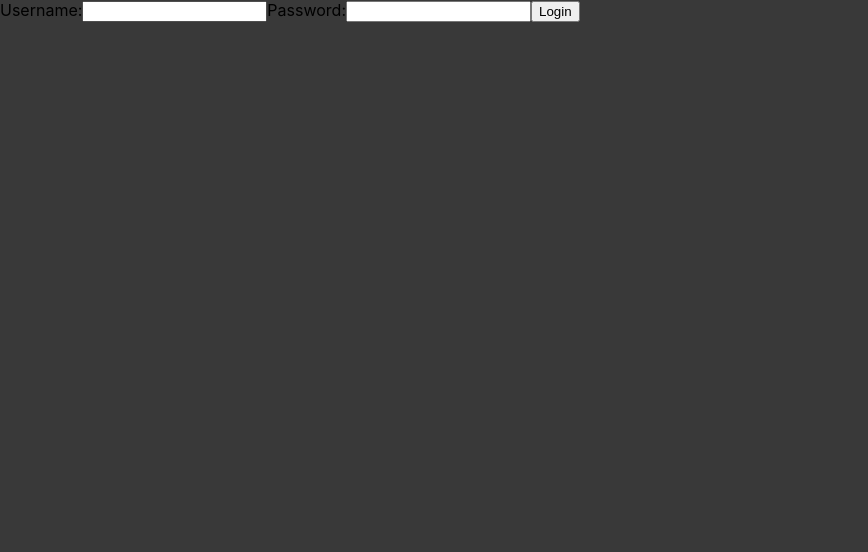
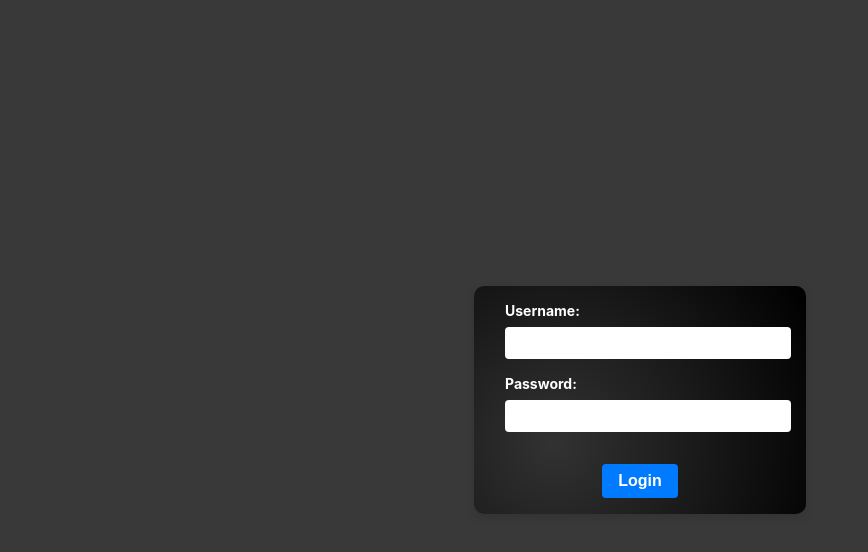
Before and after one commit to StefanDespotovic/banking-system, a React (Create React App) app: page /login in a window 1280 px wide. Shown: the top 552 px of the page, without its empty margins (0-868 px from the left). Built offline with nearby package versions, Linux system fonts and the light colour scheme.

Commit message:
connection with db

```diff
--- a/package.json
+++ b/package.json
@@ -3,10 +3,13 @@
   "version": "0.1.0",
   "private": true,
   "dependencies": {
+    "@hookform/error-message": "^2.0.1",
     "@testing-library/jest-dom": "^5.16.5",
     "@testing-library/react": "^13.4.0",
     "@testing-library/user-event": "^13.5.0",
     "chart.js": "^4.2.1",
+    "express": "^4.18.2",
+    "mysql2": "^3.2.4",
     "react": "^18.2.0",
     "react-chartjs-2": "^5.2.0",
     "react-dom": "^18.2.0",
--- a/src/components/creditCard/CreditCard.js
+++ b/src/components/creditCard/CreditCard.js
@@ -44,7 +44,12 @@ const TransactionNumber = styled.div`
   text-align: center;
 `;
 
-const CreditCard = ({ accountType, cardBrand, balance, transactionNumber }) => {
+const CreditCard = ({
+  accountType,
+  cardBrand,
+  balance,
+  transaction_number,
+}) => {
   return (
     <CardWrapper>
       <HeaderWrapper>
@@ -52,7 +57,7 @@ const CreditCard = ({ accountType, cardBrand, balance, transactionNumber }) => {
         <CardBrand>{cardBrand}</CardBrand>
       </HeaderWrapper>
       <Balance>{`$${balance}`}</Balance>
-      <TransactionNumber>{`Transaction number: ${transactionNumber}`}</TransactionNumber>
+      <TransactionNumber>{`Transaction number: ${transaction_number}`}</TransactionNumber>
     </CardWrapper>
   );
 };
--- a/src/components/login/Login.js
+++ b/src/components/login/Login.js
@@ -1,41 +1,130 @@
 import React, { useState } from "react";
 import { useNavigate } from "react-router-dom";
+import { ErrorMessage } from "@hookform/error-message";
+import styled from "styled-components";
+
+const LoginModal = styled.div`
+  background: radial-gradient(
+    circle at 24.1% 68.8%,
+    rgb(50, 50, 50) 0%,
+    rgb(0, 0, 0) 99.4%
+  );
+  box-shadow: 0px 4px 10px rgba(0, 0, 0, 0.1);
+  border-radius: 10px;
+  padding: 16px;
+  width: 300px;
+  position: absolute;
+  top: 50%;
+  left: 50%;
+  transform: translate(-50%, -50%);
+  display: flex;
+  flex-direction: column;
+  align-items: center;
+`;
+
+const Form = styled.form`
+  display: flex;
+  flex-direction: column;
+  align-items: center;
+  width: 90%;
+`;
+
+const Label = styled.label`
+  display: flex;
+  flex-direction: column;
+  align-items: flex-start;
+  margin-bottom: 16px;
+  width: 100%;
+  color: white;
+
+  & > span {
+    font-size: 14px;
+    font-weight: 700;
+    margin-bottom: 8px;
+  }
+
+  & > input {
+    border: none;
+    border-radius: 4px;
+    padding: 8px;
+    width: 100%;
+    font-size: 14px;
+  }
+`;
+
+const Button = styled.button`
+  background-color: #007bff;
+  border: none;
+  border-radius: 4px;
+  color: #fff;
+  cursor: pointer;
+  font-size: 16px;
+  font-weight: 700;
+  margin-top: 16px;
+  padding: 8px 16px;
+
+  &:hover {
+    background-color: #0069d9;
+  }
+`;
 
 const Login = ({ setLoggedIn, onLogin }) => {
   const [username, setUsername] = useState("");
   const [password, setPassword] = useState("");
+  const [error, setError] = useState(null);
 
-  const navigate = useNavigate(); // Change this line
+  const navigate = useNavigate();
 
-  const handleSubmit = (event) => {
+  const handleSubmit = async (event) => {
     event.preventDefault();
-    if (username === "t" && password === "t") {
-      console.log(typeof onLogin); // Add this line
+
+    try {
+      const response = await fetch("http://localhost:5000/api/login", {
+        method: "POST",
+        headers: {
+          "Content-Type": "application/json",
+        },
+        body: JSON.stringify({
+          username,
+          password,
+        }),
+      });
+
+      if (response.ok) {
         onLogin(username, password);
-      navigate("/");
+        navigate("/main");
+      } else {
+        const data = await response.json();
+        setError(data.error);
+      }
+    } catch (error) {
+      console.error("Error connecting to server", error);
     }
   };
 
   return (
-    <form onSubmit={handleSubmit}>
-      <label>
-        Username:
+    <LoginModal>
+      <Form onSubmit={handleSubmit}>
+        {error && <ErrorMessage>{error}</ErrorMessage>}
+        <Label>
+          <span>Username:</span>
           <input
             type="text"
             value={username}
             onChange={(event) => setUsername(event.target.value)}
           />
-      </label>
-      <label>
-        Password:
+        </Label>
+        <Label>
+          <span>Password:</span>
           <input
             type="password"
             value={password}
             onChange={(event) => setPassword(event.target.value)}
           />
-      </label>
-      <button type="submit">Login</button>
-    </form>
+        </Label>
+        <Button type="submit">Login</Button>
+      </Form>
+    </LoginModal>
   );
 };
 
--- a/src/components/transactions/Modal.js
+++ b/src/components/transactions/Modal.js
@@ -119,11 +119,11 @@ function TransactionsModal({ closeModal, transactions }) {
               {transactions?.map((transaction) => (
                 <TransactionItem key={transaction.id}>
                   <div>
-                    <SellerName>{transaction.seller}</SellerName>
+                    <SellerName>{transaction.seller_sender_name}</SellerName>
                     <Date>{`${transaction.date} ${transaction.time}`}</Date>
                   </div>
                   <div>
-                    <Price>{transaction.price}</Price>
+                    <Price>{transaction.value}</Price>
                     <Currency>{transaction.currency}</Currency>
                   </div>
                 </TransactionItem>
--- a/src/components/transactions/Transactions.js
+++ b/src/components/transactions/Transactions.js
@@ -94,11 +94,11 @@ const Transactions = ({ transactions }) => {
         {recentTransactions.map((transaction) => (
           <TransactionItem key={transaction.id}>
             <div>
-              <SellerName>{transaction.seller}</SellerName>
+              <SellerName>{transaction.seller_sender_name}</SellerName>
               <Date>{`${transaction.date} ${transaction.time}`}</Date>
             </div>
             <div>
-              <Price>{transaction.price}</Price>
+              <Price>{transaction.value}</Price>
               <Currency>{transaction.currency}</Currency>
             </div>
           </TransactionItem>
--- a/src/components/welcome/Welcome.js
+++ b/src/components/welcome/Welcome.js
@@ -1,11 +1,59 @@
 import React from "react";
+import { useNavigate } from "react-router-dom";
+import styled from "styled-components";
 
-const Welcome = ({ toggleLogin }) => {
+const WelcomeLogin = styled.div`
+  background: radial-gradient(
+    circle at 24.1% 68.8%,
+    rgb(50, 50, 50) 0%,
+    rgb(0, 0, 0) 99.4%
+  );
+  box-shadow: 0px 4px 10px rgba(0, 0, 0, 0.1);
+  border-radius: 10px;
+  padding: 16px;
+  width: 300px;
+  position: absolute;
+  top: 50%;
+  left: 50%;
+  transform: translate(-50%, -50%);
+  display: flex;
+  flex-direction: column;
+  align-items: center;
+`;
+
+const Title = styled.h1`
+  color: white;
+  margin-bottom: 16px;
+`;
+
+const LoginButton = styled.button`
+  background-color: #007bff;
+  border: none;
+  border-radius: 4px;
+  color: #fff;
+  cursor: pointer;
+  font-size: 16px;
+  font-weight: 700;
+  margin-top: 16px;
+  padding: 8px 16px;
+
+  &:hover {
+    background-color: #0069d9;
+  }
+`;
+
+const Welcome = () => {
+  const navigate = useNavigate();
+
+  const handleLoginClick = () => {
+    navigate("/login");
+  };
+
   return (
-    <div>
-      <h1>Welcome, please login</h1>
-      <button onClick={toggleLogin}>Login</button>
-    </div>
+    <WelcomeLogin>
+      <Title>Welcome</Title>
+      <LoginButton onClick={handleLoginClick}>Login</LoginButton>
+    </WelcomeLogin>
   );
 };
 
```
Also changed, not shown: src/components/database.js (added, +25 -0 lines), 2 other files (tests, documents, lock files or other folders). Lines whose indentation alone changed are shown as unchanged.
